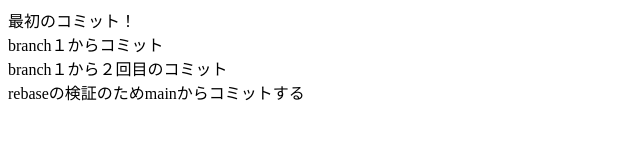
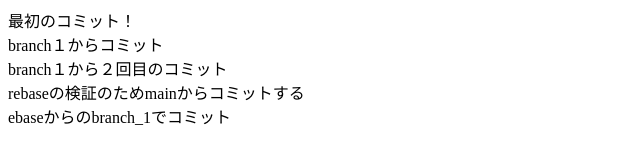
Before and after one commit to gonta1026/git_try, a plain HTML site: page index.html in a window 1280 px wide. Shown: the whole page, without its empty margins (0-640 px from the left). Drawn offline with Linux system fonts and the light colour scheme.

Commit message:
rebaseからのbranch_1でコミット

```diff
--- a/index.html
+++ b/index.html
@@ -10,5 +10,6 @@
     <div>branch１からコミット</div>
     <div>branch１から２回目のコミット</div>
     <div>rebaseの検証のためmainからコミットする</div>
+    <div>ebaseからのbranch_1でコミット</div>
   </body>
 </html>
```
